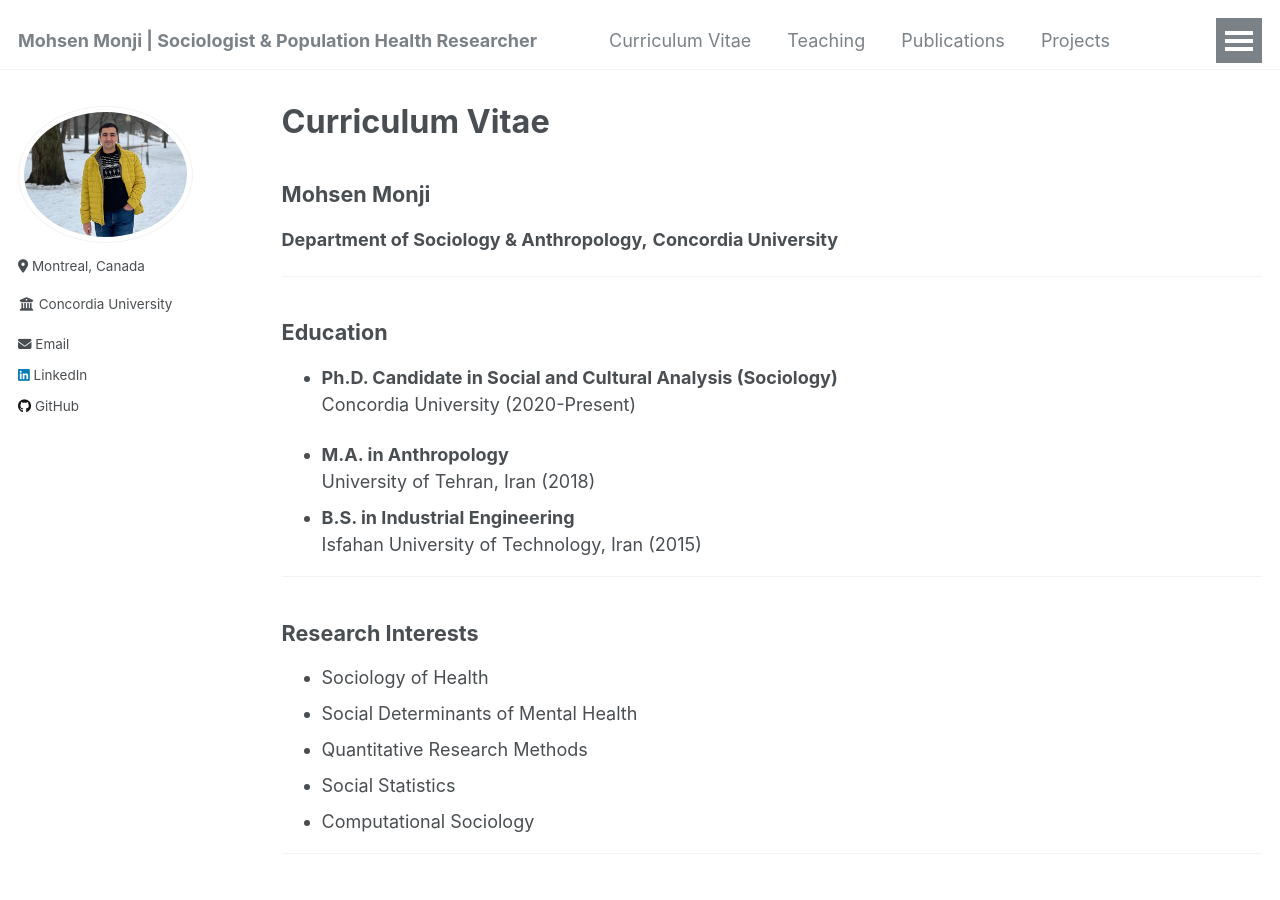
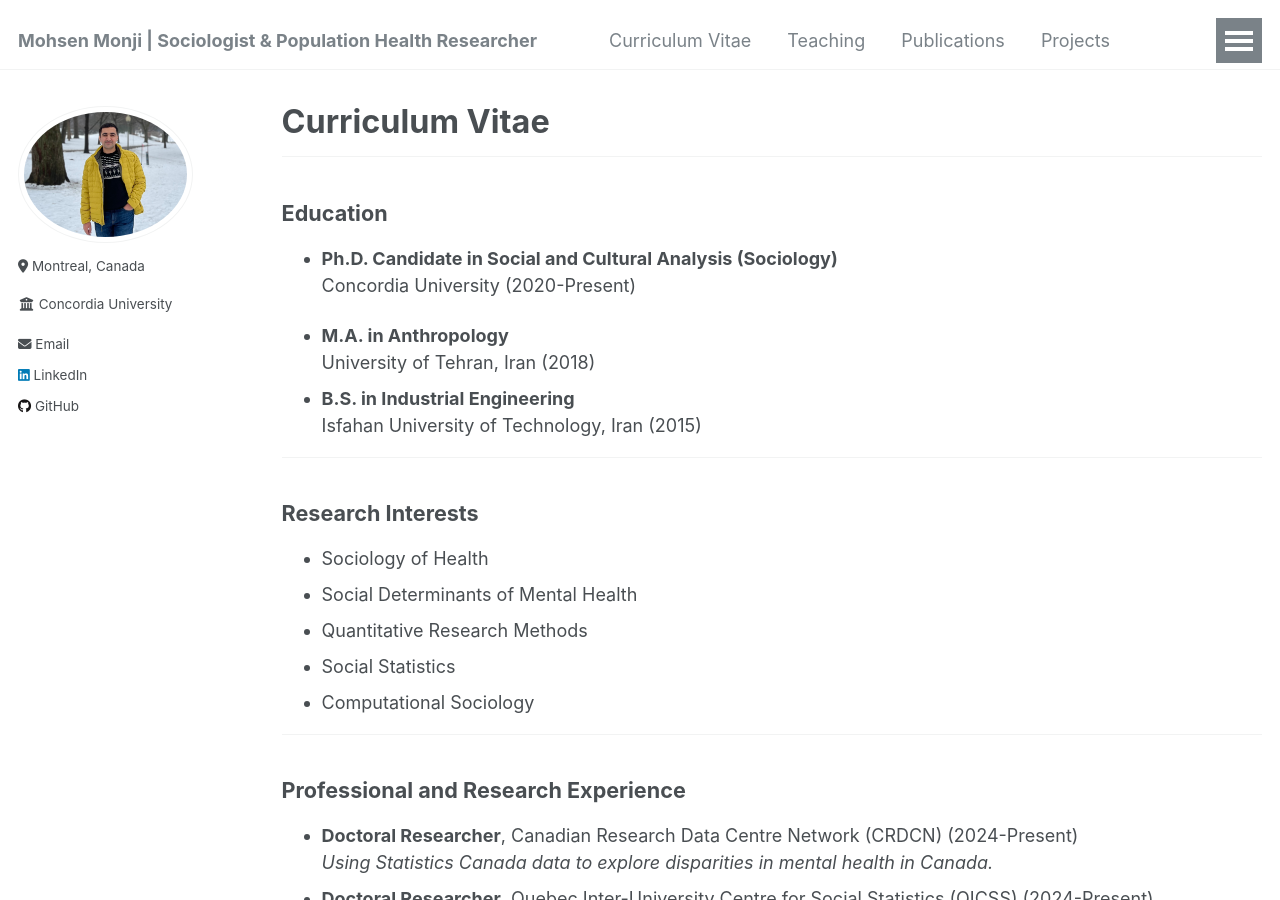
Before and after one commit to Mohsnmonji/mohsnmonji.github.io, a Jekyll site: the page built from _pages/Curriculum Vitae.md, in a window 1280 px wide and 900 px high. Built offline with Jekyll 4.4.1, drawn with Linux system fonts in a browser that asks for light colours.

Commit message:
Update Curriculum Vitae.md

```diff
--- a/_pages/Curriculum Vitae.md
+++ b/_pages/Curriculum Vitae.md
@@ -9,10 +9,6 @@ redirect_from:
 ---
 {% include base_path %}
 
-
-### Mohsen Monji
-**Department of Sociology & Anthropology,**
-**Concordia University**
 
 ---
 
```
